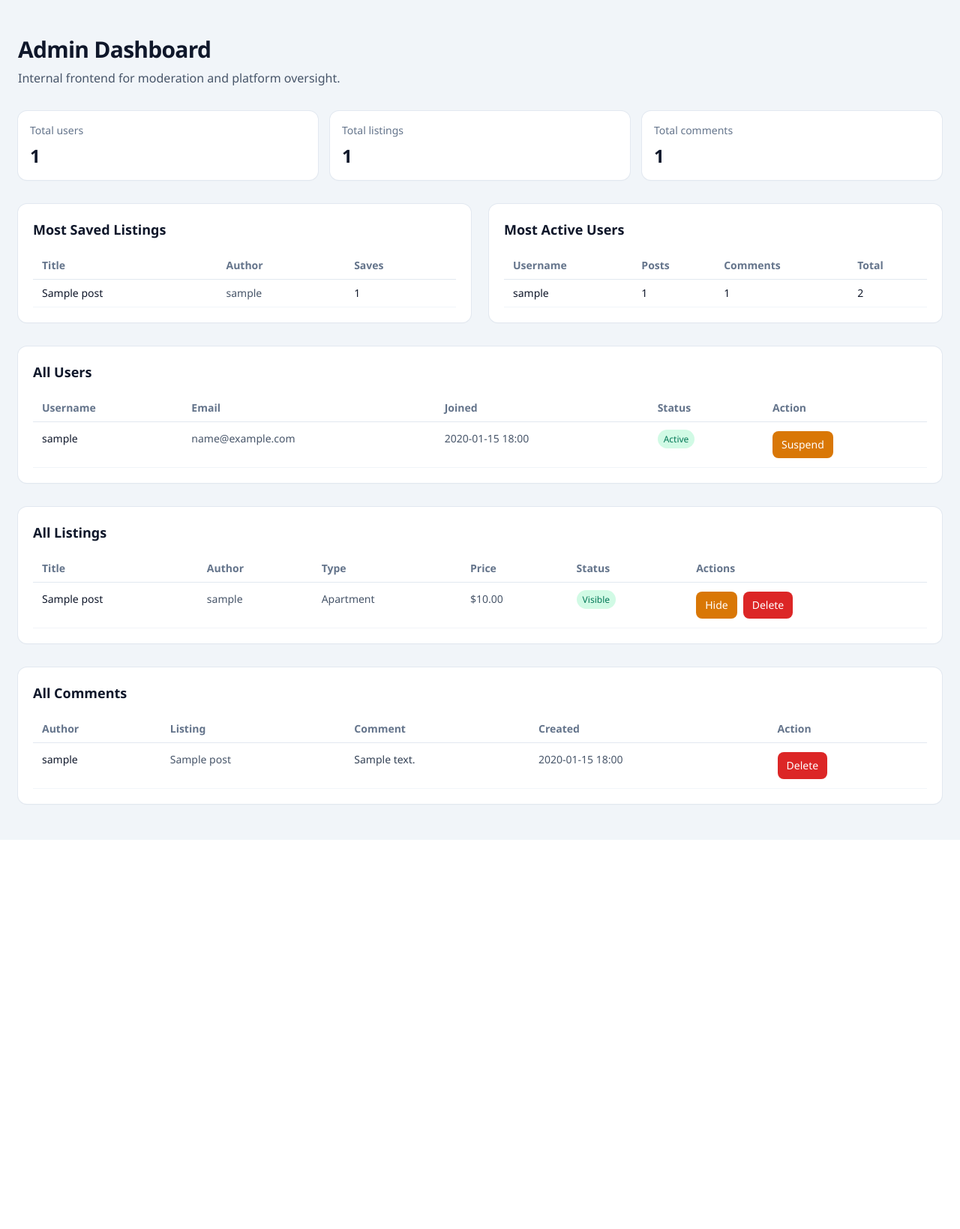
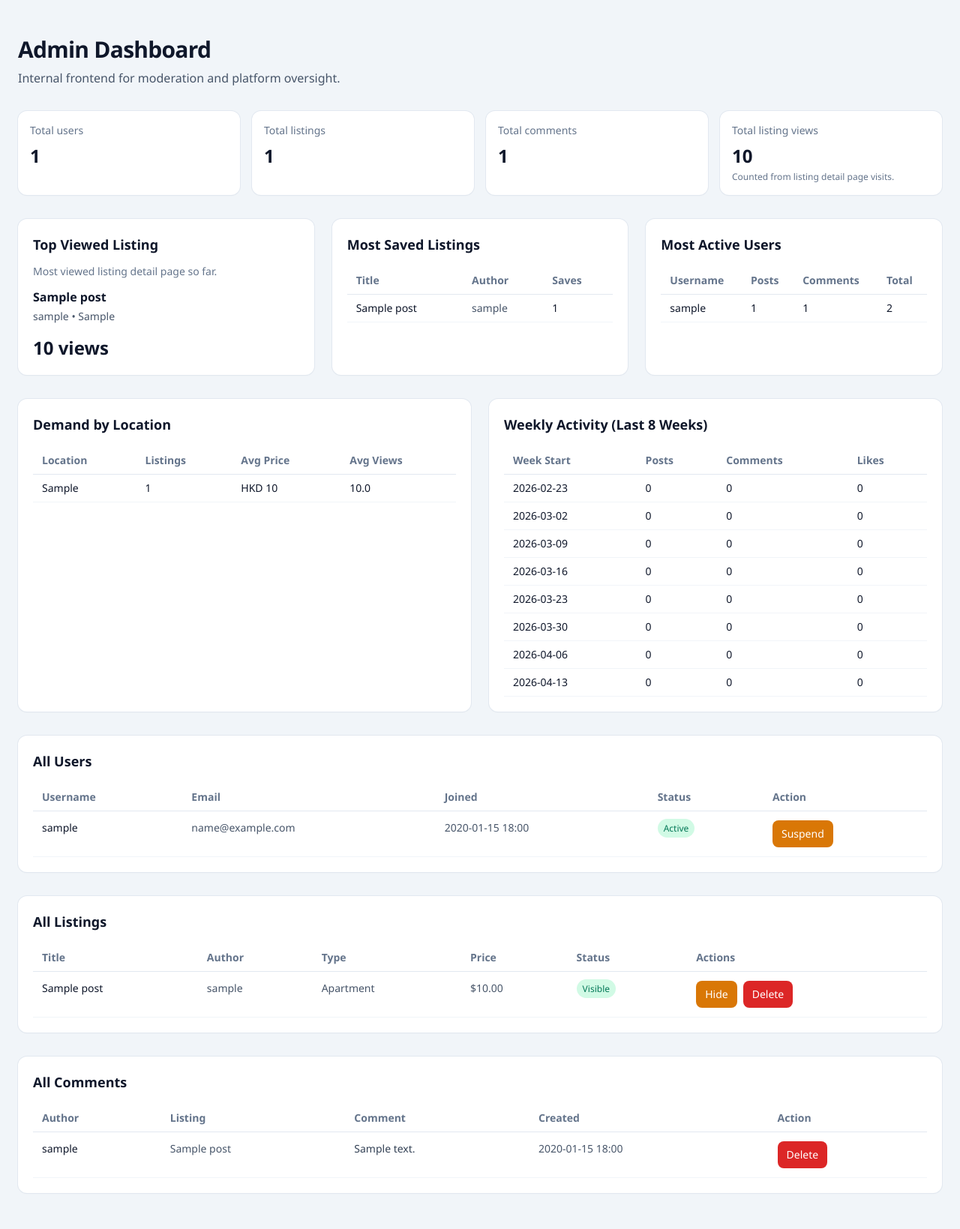
Before and after one commit to danialutegenov/roomieHKU-app, a Django app: page /dashboard/ in a window 1280 px wide. Shown: the part 65-1704 px from the top of the page at 75% size. Before the commit the page ends 1185 px from the top, so only its background shows below. Run offline with Django 5.2, Linux system fonts and the light colour scheme; a user stored in the database is signed in; tables that the repository leaves empty hold one stand-in row (values such as "Sample post"); some libraries are stand-ins or nearby versions.

Commit message:
feat: add dashboard and listing analytics metrics

```diff
--- a/core/models.py
+++ b/core/models.py
@@ -83,6 +83,7 @@ class Post(models.Model):
 
     # Optimization: Denormalized for popularity sorting
     likes_count = models.PositiveIntegerField(default=0)
+    views_count = models.PositiveIntegerField(default=0)
 
     # Core Feature: Timestamp
     is_hidden = models.BooleanField(default=False)
--- a/core/templates/core/dashboard/home.html
+++ b/core/templates/core/dashboard/home.html
@@ -19,7 +19,7 @@
     </section>
   {% endif %}
 
-  <section class="mt-8 grid gap-4 sm:grid-cols-2 xl:grid-cols-3">
+  <section class="mt-8 grid gap-4 sm:grid-cols-2 xl:grid-cols-4">
     <article class="rounded-xl bg-white p-4 shadow-sm ring-1 ring-slate-200">
       <p class="text-sm text-slate-500">Total users</p>
       <p class="mt-2 text-2xl font-semibold">{{ total_users }}</p>
@@ -34,9 +34,27 @@
       <p class="text-sm text-slate-500">Total comments</p>
       <p class="mt-2 text-2xl font-semibold">{{ total_comments }}</p>
     </article>
+
+    <article class="rounded-xl bg-white p-4 shadow-sm ring-1 ring-slate-200">
+      <p class="text-sm text-slate-500">Total listing views</p>
+      <p class="mt-2 text-2xl font-semibold">{{ total_views }}</p>
+      <p class="mt-1 text-xs text-slate-500">Counted from listing detail page visits.</p>
+    </article>
   </section>
 
-  <section class="mt-8 grid gap-6 xl:grid-cols-2">
+  <section class="mt-8 grid gap-6 xl:grid-cols-3">
+    <article class="rounded-xl bg-white p-5 shadow-sm ring-1 ring-slate-200">
+      <h2 class="text-lg font-semibold">Top Viewed Listing</h2>
+      {% if top_viewed_listing %}
+        <p class="mt-3 text-sm text-slate-500">Most viewed listing detail page so far.</p>
+        <p class="mt-3 text-base font-semibold">{{ top_viewed_listing.title }}</p>
+        <p class="mt-1 text-sm text-slate-600">{{ top_viewed_listing.author.username }} • {{ top_viewed_listing.location }}</p>
+        <p class="mt-4 text-2xl font-bold">{{ top_viewed_listing.views_count }} views</p>
+      {% else %}
+        <p class="mt-4 text-sm text-slate-500">No listing views yet.</p>
+      {% endif %}
+    </article>
+
     <article class="rounded-xl bg-white p-5 shadow-sm ring-1 ring-slate-200">
       <h2 class="text-lg font-semibold">Most Saved Listings</h2>
       <div class="mt-4 overflow-x-auto">
@@ -88,6 +106,64 @@
             {% empty %}
               <tr>
                 <td colspan="4" class="px-3 py-4 text-slate-500">No activity yet.</td>
+              </tr>
+            {% endfor %}
+          </tbody>
+        </table>
+      </div>
+    </article>
+  </section>
+
+  <section class="mt-8 grid gap-6 xl:grid-cols-2">
+    <article class="rounded-xl bg-white p-5 shadow-sm ring-1 ring-slate-200">
+      <h2 class="text-lg font-semibold">Demand by Location</h2>
+      <div class="mt-4 overflow-x-auto">
+        <table class="min-w-full text-sm">
+          <thead class="border-b border-slate-200 text-left text-slate-500">
+            <tr>
+              <th class="px-3 py-2">Location</th>
+              <th class="px-3 py-2">Listings</th>
+              <th class="px-3 py-2">Avg Price</th>
+              <th class="px-3 py-2">Avg Views</th>
+            </tr>
+          </thead>
+          <tbody>
+            {% for row in location_demand %}
+              <tr class="border-b border-slate-100">
+                <td class="px-3 py-2 font-medium">{{ row.location }}</td>
+                <td class="px-3 py-2">{{ row.listing_count }}</td>
+                <td class="px-3 py-2">HKD {{ row.avg_price|floatformat:0 }}</td>
+                <td class="px-3 py-2">{{ row.avg_views|floatformat:1 }}</td>
+              </tr>
+            {% empty %}
+              <tr>
+                <td colspan="4" class="px-3 py-4 text-slate-500">No listing demand data yet.</td>
+              </tr>
+            {% endfor %}
+          </tbody>
+        </table>
+      </div>
+    </article>
+
+    <article class="rounded-xl bg-white p-5 shadow-sm ring-1 ring-slate-200">
+      <h2 class="text-lg font-semibold">Weekly Activity (Last 8 Weeks)</h2>
+      <div class="mt-4 overflow-x-auto">
+        <table class="min-w-full text-sm">
+          <thead class="border-b border-slate-200 text-left text-slate-500">
+            <tr>
+              <th class="px-3 py-2">Week Start</th>
+              <th class="px-3 py-2">Posts</th>
+              <th class="px-3 py-2">Comments</th>
+              <th class="px-3 py-2">Likes</th>
+            </tr>
+          </thead>
+          <tbody>
+            {% for row in weekly_activity %}
+              <tr class="border-b border-slate-100">
+                <td class="px-3 py-2 font-medium">{{ row.week_start|date:"Y-m-d" }}</td>
+                <td class="px-3 py-2">{{ row.posts }}</td>
+                <td class="px-3 py-2">{{ row.comments }}</td>
+                <td class="px-3 py-2">{{ row.likes }}</td>
               </tr>
             {% endfor %}
           </tbody>
--- a/core/views.py
+++ b/core/views.py
@@ -1,10 +1,13 @@
+from datetime import timedelta
+
 from django.contrib import messages
 from django.contrib.admin.views.decorators import staff_member_required
 from django.contrib.auth import get_user_model, login
 from django.contrib.auth.decorators import login_required
 from django.contrib.auth.forms import AuthenticationForm
 from django.contrib.auth.views import LoginView
-from django.db.models import Count, F, Q
+from django.db.models import Avg, Count, F, Max, Min, Q, Sum
+from django.db.models.functions import TruncWeek
 from django.http import HttpResponseForbidden
 from django.shortcuts import get_object_or_404, redirect, render
 from django.urls import reverse
@@ -72,12 +75,20 @@ def listing_list(request):
         if max_price is not None:
             queryset = queryset.filter(price__lte=max_price)
 
+    market_snapshot = queryset.aggregate(
+        total_results=Count("id"),
+        avg_price=Avg("price"),
+        min_price=Min("price"),
+        max_price=Max("price"),
+    )
+
     return render(
         request,
         "core/app/listing_list.html",
         {
             "filter_form": filter_form,
             "posts": queryset,
+            "market_snapshot": market_snapshot,
         },
     )
 
@@ -90,6 +101,10 @@ def listing_detail(request, pk):
         and (request.user.is_staff or request.user.pk == post.author_id)
     ):
         return HttpResponseForbidden("This listing is hidden.")
+
+    # Track listing page views in the database for lightweight analytics.
+    Post.objects.filter(pk=post.pk).update(views_count=F("views_count") + 1)
+    post.refresh_from_db(fields=["views_count"])
 
     comments = post.comments.select_related("author").all()
     comment_form = CommentCreateForm()
@@ -273,6 +288,7 @@ def dashboard_home(request):
     total_users = User.objects.count()
     total_listings = Post.objects.count()
     total_comments = Comment.objects.count()
+    total_views = Post.objects.aggregate(total=Sum("views_count"))["total"] or 0
 
     users = User.objects.all().order_by("-date_joined")
     listings = Post.objects.select_related("author").all().order_by("-created_at")
@@ -283,6 +299,22 @@ def dashboard_home(request):
         .select_related("author")
         .order_by("-saved_count", "-created_at")[:10]
     )
+    top_viewed_listing = (
+        Post.objects.select_related("author")
+        .order_by("-views_count", "-created_at")
+        .first()
+    )
+    location_demand = (
+        Post.objects.filter(is_hidden=False)
+        .values("location")
+        .annotate(
+            listing_count=Count("id"),
+            avg_price=Avg("price"),
+            avg_views=Avg("views_count"),
+        )
+        .order_by("-listing_count", "location")
+    )
+    weekly_activity = _build_weekly_activity()
 
     most_active_users = (
         User.objects.annotate(
@@ -297,11 +329,15 @@ def dashboard_home(request):
         "total_users": total_users,
         "total_listings": total_listings,
         "total_comments": total_comments,
+        "total_views": total_views,
         "users": users,
         "listings": listings,
         "comments": comments,
         "most_saved_listings": most_saved_listings,
+        "top_viewed_listing": top_viewed_listing,
         "most_active_users": most_active_users,
+        "location_demand": location_demand,
+        "weekly_activity": weekly_activity,
         # Keep backwards-compatible keys used by existing tests.
         "stats": {
             "users_count": total_users,
@@ -314,6 +350,51 @@ def dashboard_home(request):
         "recent_comments": comments[:5],
     }
     return render(request, "core/dashboard/home.html", context)
+
+
+def _build_weekly_activity():
+    today = timezone.localdate()
+    current_week_start = today - timedelta(days=today.weekday())
+    week_starts = [current_week_start - timedelta(weeks=offset) for offset in range(7, -1, -1)]
+    window_start = week_starts[0]
+
+    posts_by_week = {
+        row["week"].date(): row["total"]
+        for row in (
+            Post.objects.filter(created_at__date__gte=window_start)
+            .annotate(week=TruncWeek("created_at"))
+            .values("week")
+            .annotate(total=Count("id"))
+        )
+    }
+    comments_by_week = {
+        row["week"].date(): row["total"]
+        for row in (
+            Comment.objects.filter(created_at__date__gte=window_start)
+            .annotate(week=TruncWeek("created_at"))
+            .values("week")
+            .annotate(total=Count("id"))
+        )
+    }
+    likes_by_week = {
+        row["week"].date(): row["total"]
+        for row in (
+            Like.objects.filter(created_at__date__gte=window_start)
+            .annotate(week=TruncWeek("created_at"))
+            .values("week")
+            .annotate(total=Count("id"))
+        )
+    }
+
+    return [
+        {
+            "week_start": week_start,
+            "posts": posts_by_week.get(week_start, 0),
+            "comments": comments_by_week.get(week_start, 0),
+            "likes": likes_by_week.get(week_start, 0),
+        }
+        for week_start in week_starts
+    ]
 
 
 @staff_member_required
```
Also changed, not shown: core/templates/core/app/listing_list.html (+25 -0 lines), core/tests.py (+35 -0 lines), docs/database-schema.md (+3 -0 lines), docs/technical-overview.md (+2 -0 lines), core/migrations/0004_post_views_count.py (added).
